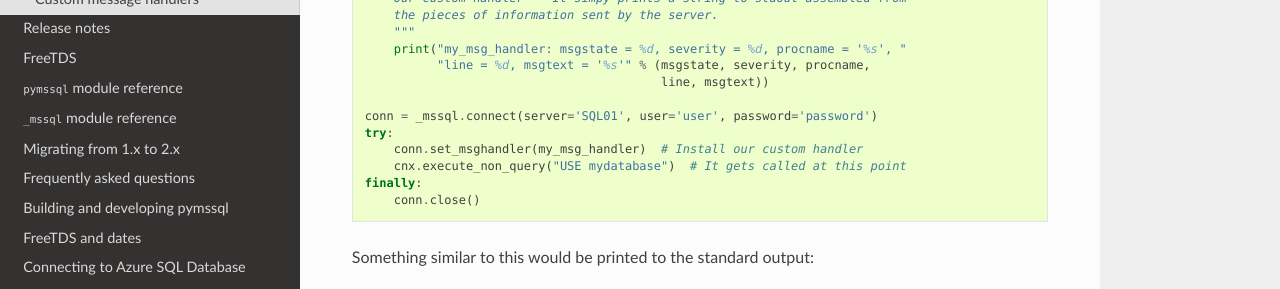
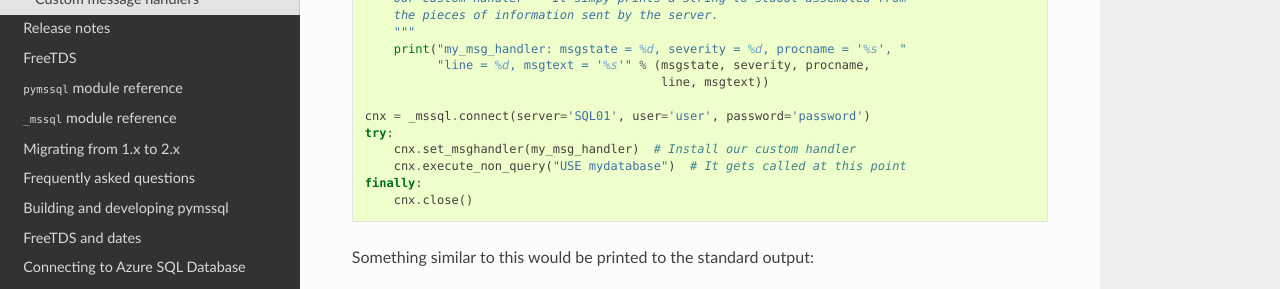
Before and after one commit to pymssql/pymssql, a Sphinx documentation site: the page built from docs/_mssql_examples.rst, in a window 1280 px wide and 900 px high, scrolled down 1915 px. Shown: the part 273-562 px from the top of the window. Built offline with Sphinx 7.4.7 and the Read the Docs theme 2.0.0, drawn with Linux system fonts in a browser that asks for light colours.

Commit message:
simple typo correction
either change conn->cnx or vice versa. Used cnx to be consistent in nomenclature with tests.

```diff
--- a/docs/_mssql_examples.rst
+++ b/docs/_mssql_examples.rst
@@ -126,12 +126,12 @@ by the stack with informative messages sent by the server. Set it on a per
               "line = %d, msgtext = '%s'" % (msgstate, severity, procname,
                                              line, msgtext))
 
-    conn = _mssql.connect(server='SQL01', user='user', password='password')
+    cnx = _mssql.connect(server='SQL01', user='user', password='password')
     try:
-        conn.set_msghandler(my_msg_handler)  # Install our custom handler
+        cnx.set_msghandler(my_msg_handler)  # Install our custom handler
         cnx.execute_non_query("USE mydatabase")  # It gets called at this point
     finally:
-        conn.close()
+        cnx.close()
 
 Something similar to this would be printed to the standard output::
 
```
